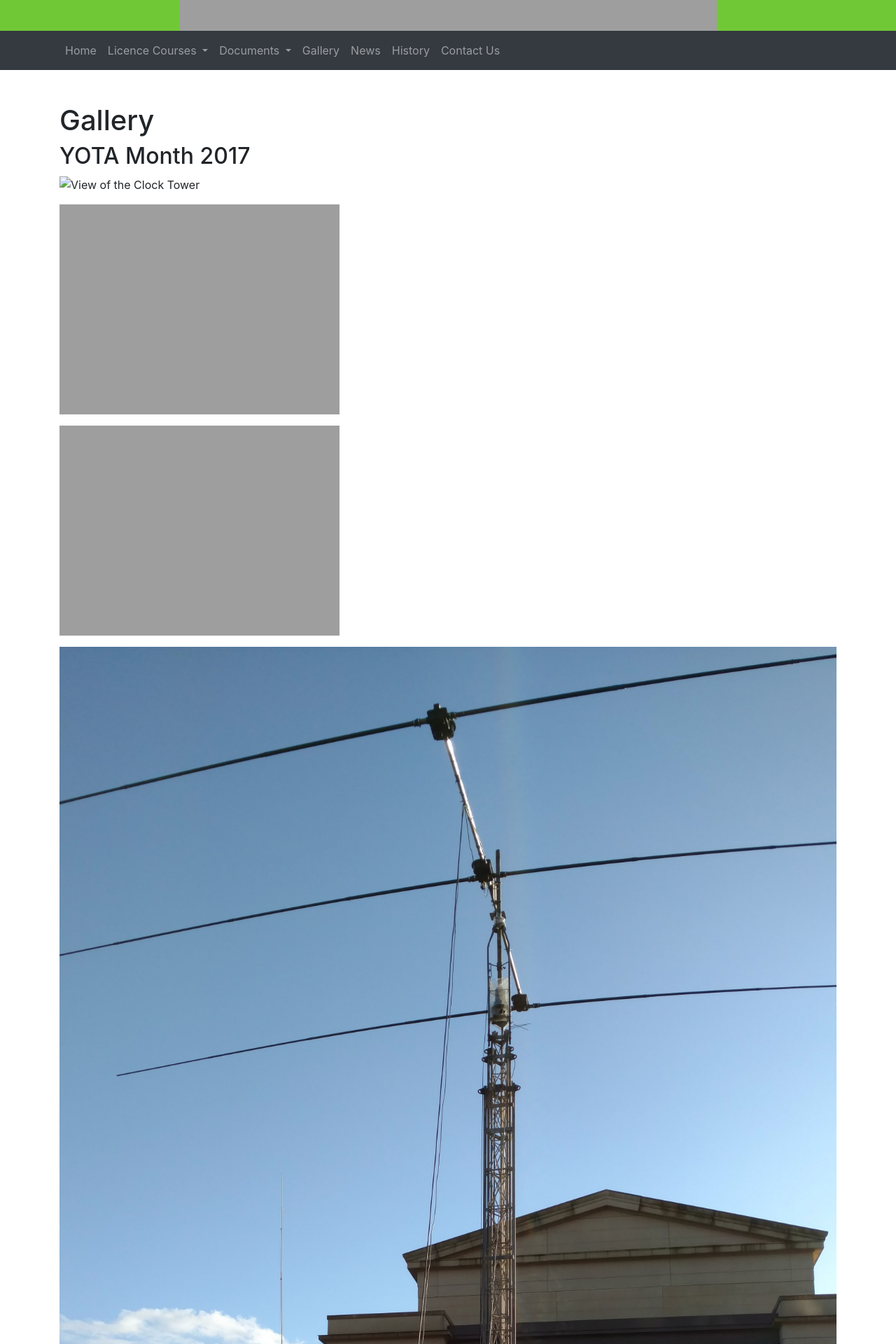
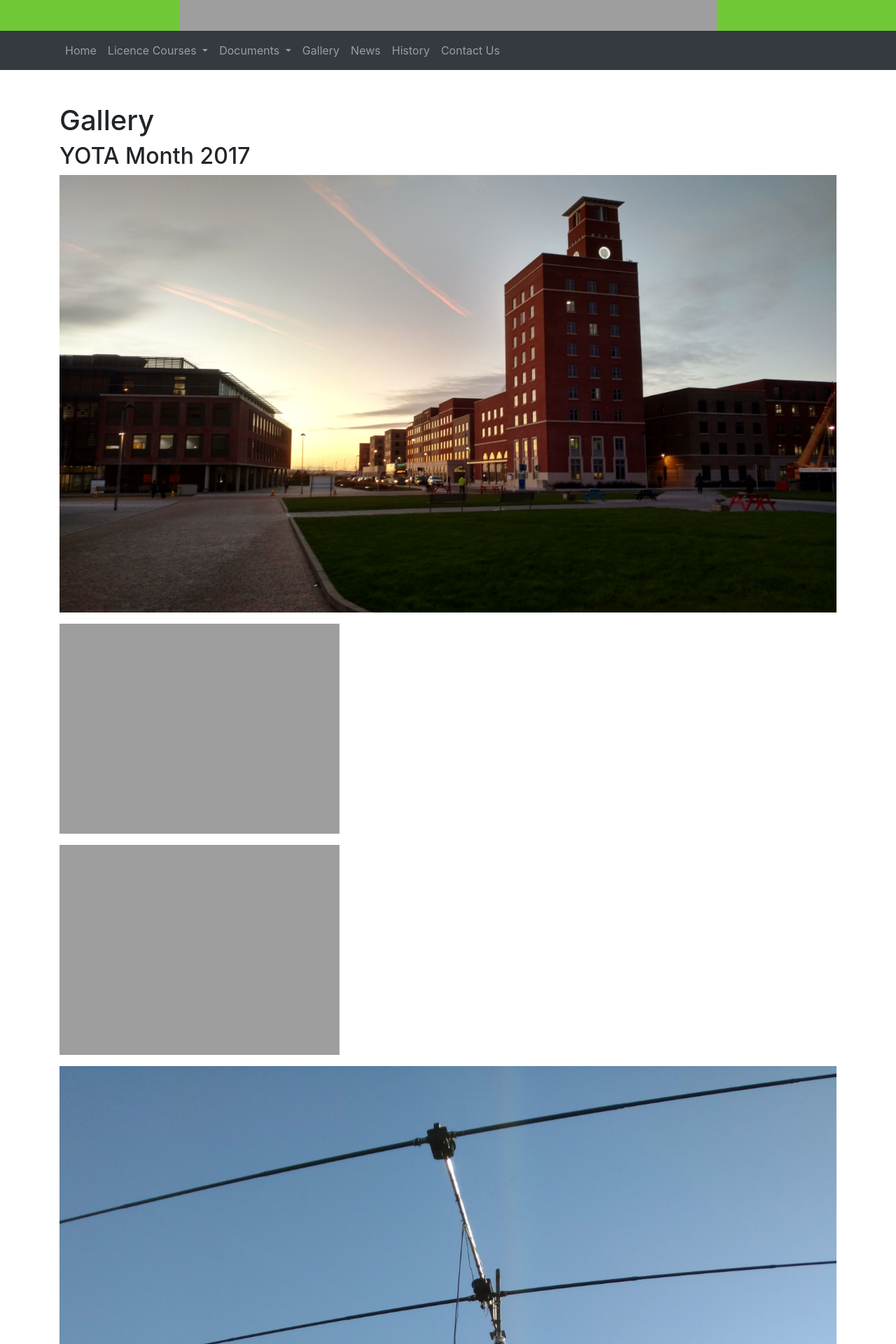
Before and after one commit to gw3uws/gw3uws.uk, a Jekyll site: the page built from gallery.md, in a window 1280 px wide. Shown: the part 356-2276 px from the top of the page at 70% size. Built offline with Jekyll 4.4.1, drawn with Linux system fonts in a browser that asks for light colours; our own code applies the rules of GitHub Pages for plain Markdown files; grey boxes are pictures that could not be loaded.

Commit message:
Update gallery.md

```diff
--- a/gallery.md
+++ b/gallery.md
@@ -4,7 +4,7 @@ title: Gallery
 
 ## YOTA Month 2017
 
-![View of the Clock Tower](/gw3uws_website/media/yotamonth2017/yotamonth2017(1).jpg "View of the Clock Tower")
+![View of the Clock Tower](/media/yotamonth2017/yotamonth2017(1).jpg "View of the Clock Tower")
 
 ![HF Antenna](/media/yotamonth2017/yotamonth2017(2).jpg "HF Antenna")
 
```
